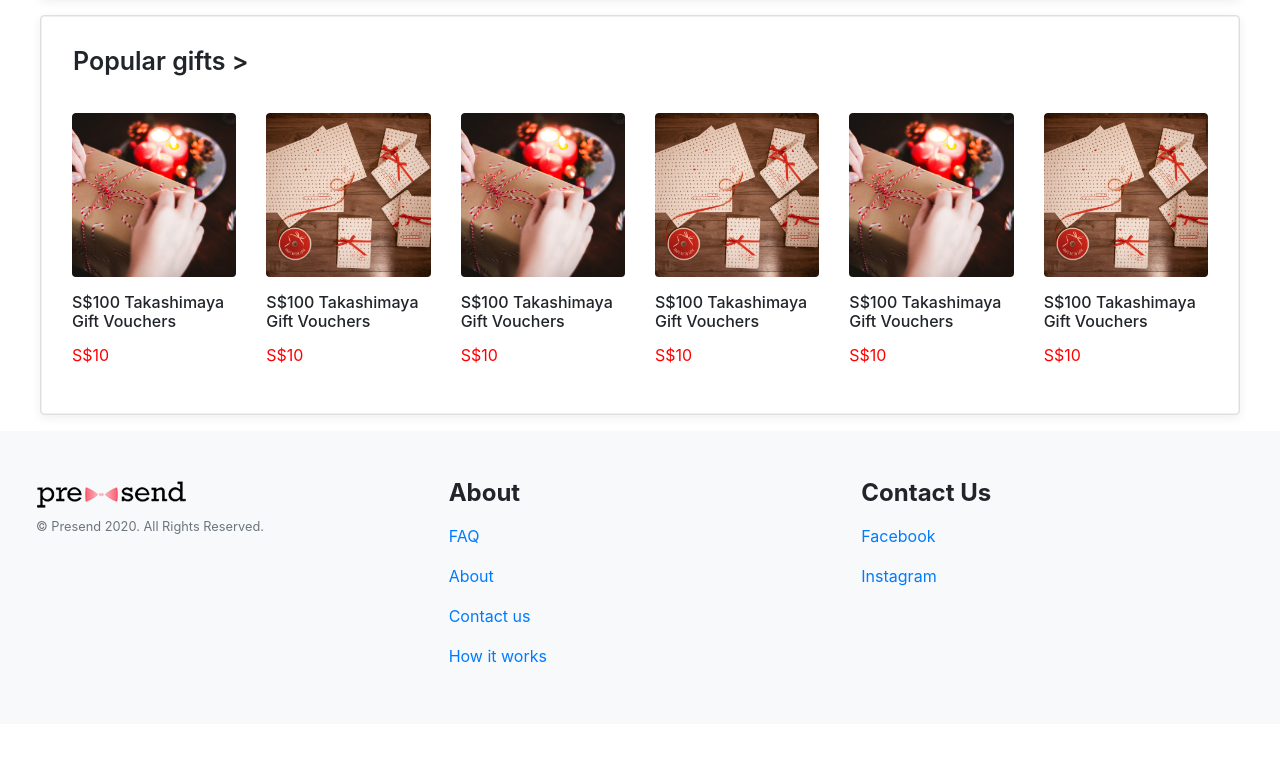
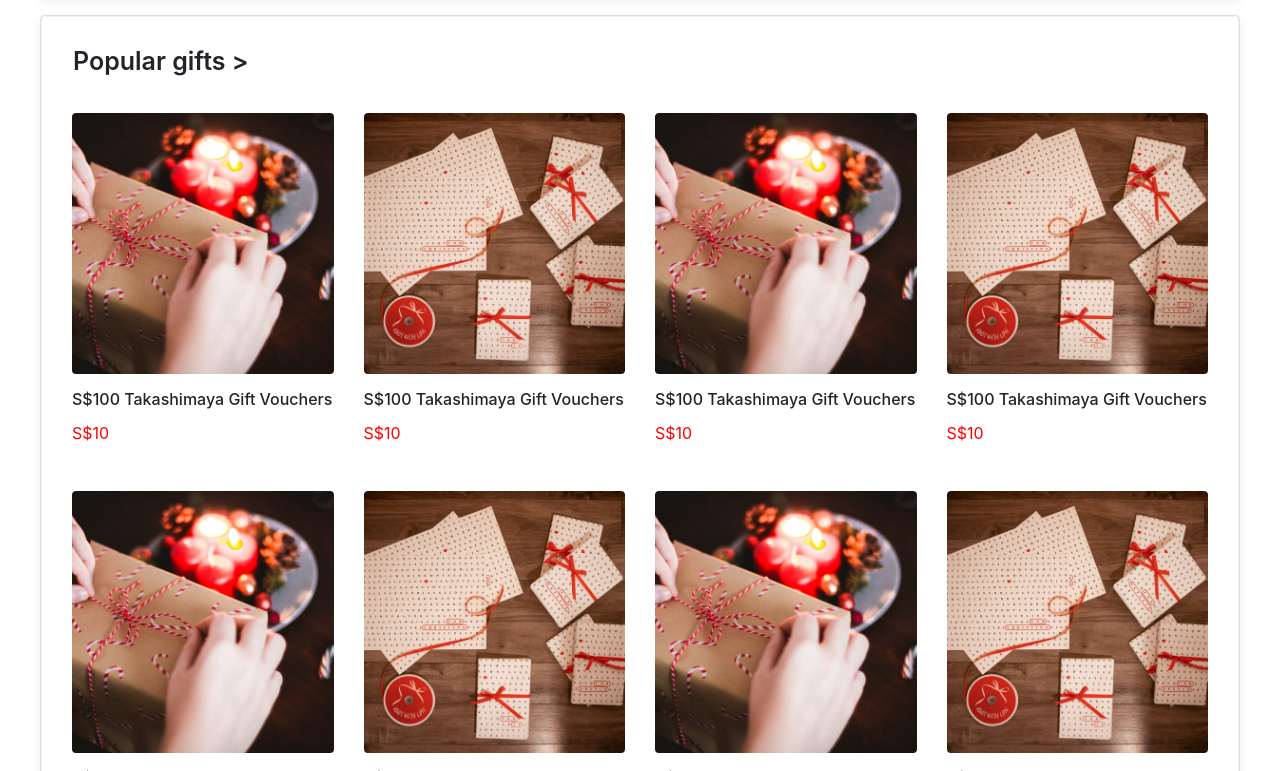
Before and after one commit to hooncp/Pre-send, a React (Create React App) app: page / in a window 1280 px wide. Shown: the part 329-1100 px from the top of the page. Before the commit the page ends 1053 px from the top, so only its background shows below. Built offline with nearby package versions, Linux system fonts and the light colour scheme.

Commit message:
Change layout of cards

```diff
--- a/src/Components/Card/Cards.jsx
+++ b/src/Components/Card/Cards.jsx
@@ -8,22 +8,28 @@
         return (
             <div className = "container-fluid">
                 <div className = "row">
-                    <div className="col-md-2 col-sm-4 col-6 nopadding">
+                    <div className="col-md-3 col-sm-4 col-6 nopadding">
                         <Card imgsrc = {img1} title = "S$100 Takashimaya Gift Vouchers"/>
                     </div>
-                    <div className="col-md-2 col-sm-4 col-6 nopadding">
+                    <div className="col-md-3 col-sm-4 col-6 nopadding">
                         <Card imgsrc = {img2} title = "S$100 Takashimaya Gift Vouchers"/>
                     </div>
-                    <div className="col-md-2 col-sm-4 col-6 nopadding">
+                    <div className="col-md-3 col-sm-4 col-6 nopadding">
                         <Card imgsrc = {img1} title = "S$100 Takashimaya Gift Vouchers"/>
                     </div>
-                    <div className="col-md-2 col-sm-4 col-6 nopadding">
+                    <div className="col-md-3 col-sm-4 col-6 nopadding">
                         <Card imgsrc = {img2} title = "S$100 Takashimaya Gift Vouchers"/>
                     </div>
-                    <div className="col-md-2 col-sm-4 col-6 nopadding">
+                    <div className="col-md-3 col-sm-4 col-6 nopadding">
                         <Card imgsrc = {img1} title = "S$100 Takashimaya Gift Vouchers"/>
                     </div>
-                    <div className="col-md-2 col-sm-4 col-6 nopadding">
+                    <div className="col-md-3 col-sm-4 col-6 nopadding">
+                        <Card imgsrc = {img2} title = "S$100 Takashimaya Gift Vouchers"/>
+                    </div>
+                    <div className="col-md-3 col-sm-4 col-6 nopadding">
+                        <Card imgsrc = {img1} title = "S$100 Takashimaya Gift Vouchers"/>
+                    </div>
+                    <div className="col-md-3 col-sm-4 col-6 nopadding">
                         <Card imgsrc = {img2} title = "S$100 Takashimaya Gift Vouchers"/>
                     </div>
                 </div>
```
